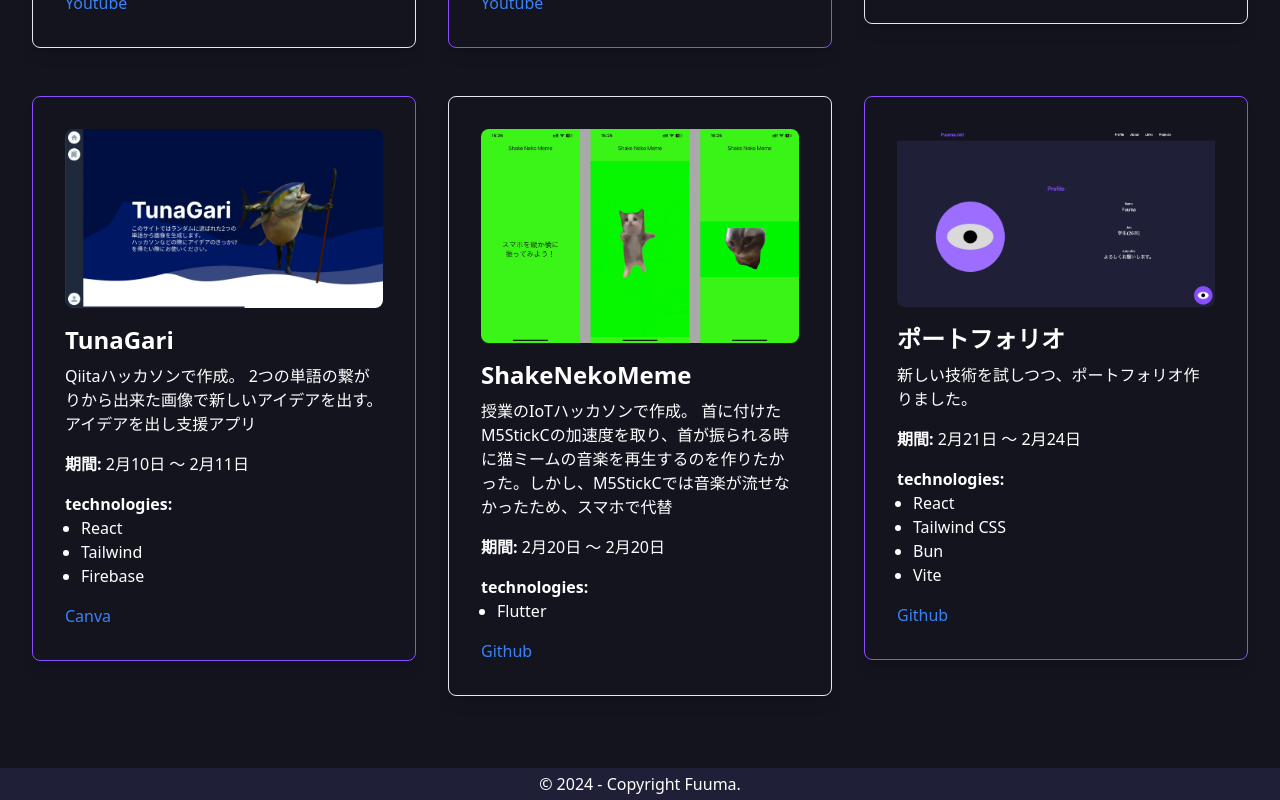
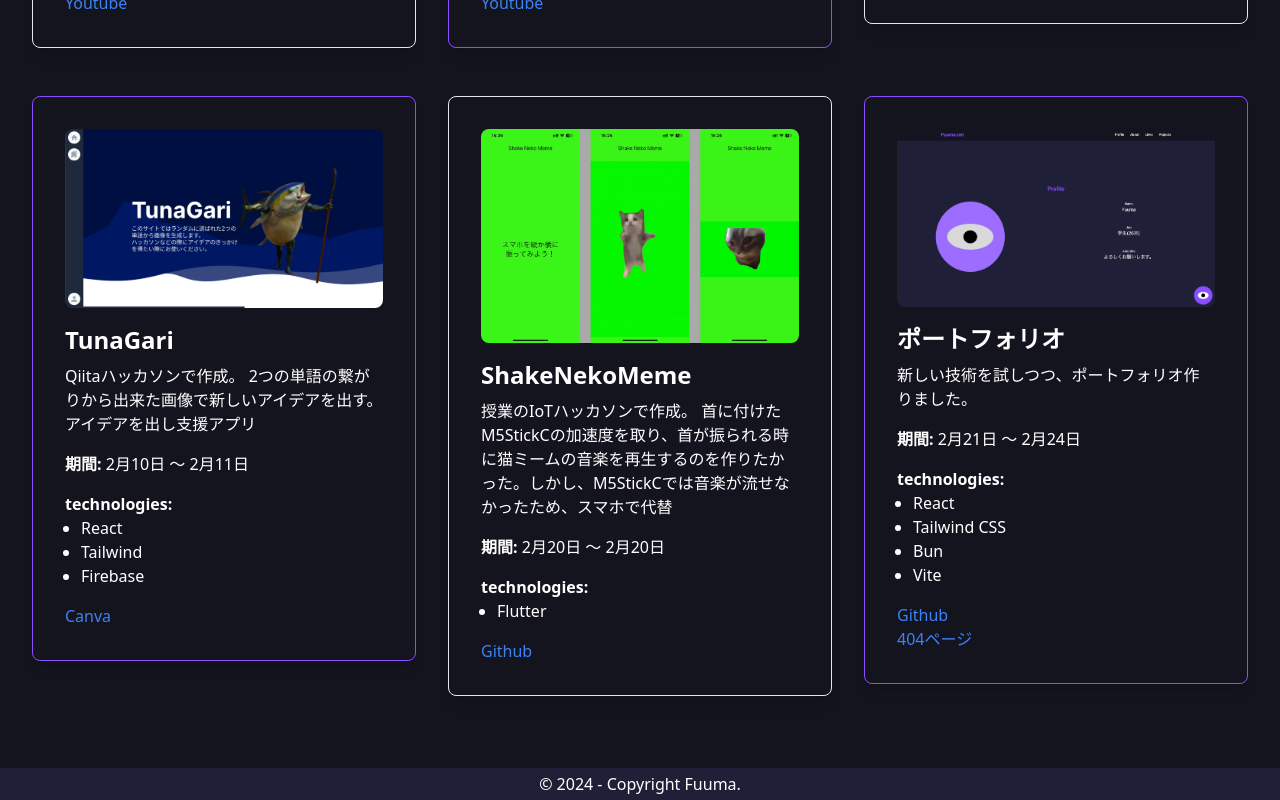
Before and after one commit to Fuuma0000/portfolio, a React (Vite) app: page / in a window 1280 px wide. Shown: the part 3113-3913 px from the top of the page. Built offline with nearby package versions, Linux system fonts and the light colour scheme.

Commit message:
feat: 404の載せた

```diff
--- a/src/components/Projects.tsx
+++ b/src/components/Projects.tsx
@@ -168,6 +168,10 @@ const Projects = ({ index }: { index: number }) => {
           url: 'https://github.com/Fuuma0000/portfolio',
           displayName: 'Github',
         },
+        {
+          url: 'https://portfolio.fuuma.net/404',
+          displayName: '404ページ',
+        },
       ],
     },
   ];
```
